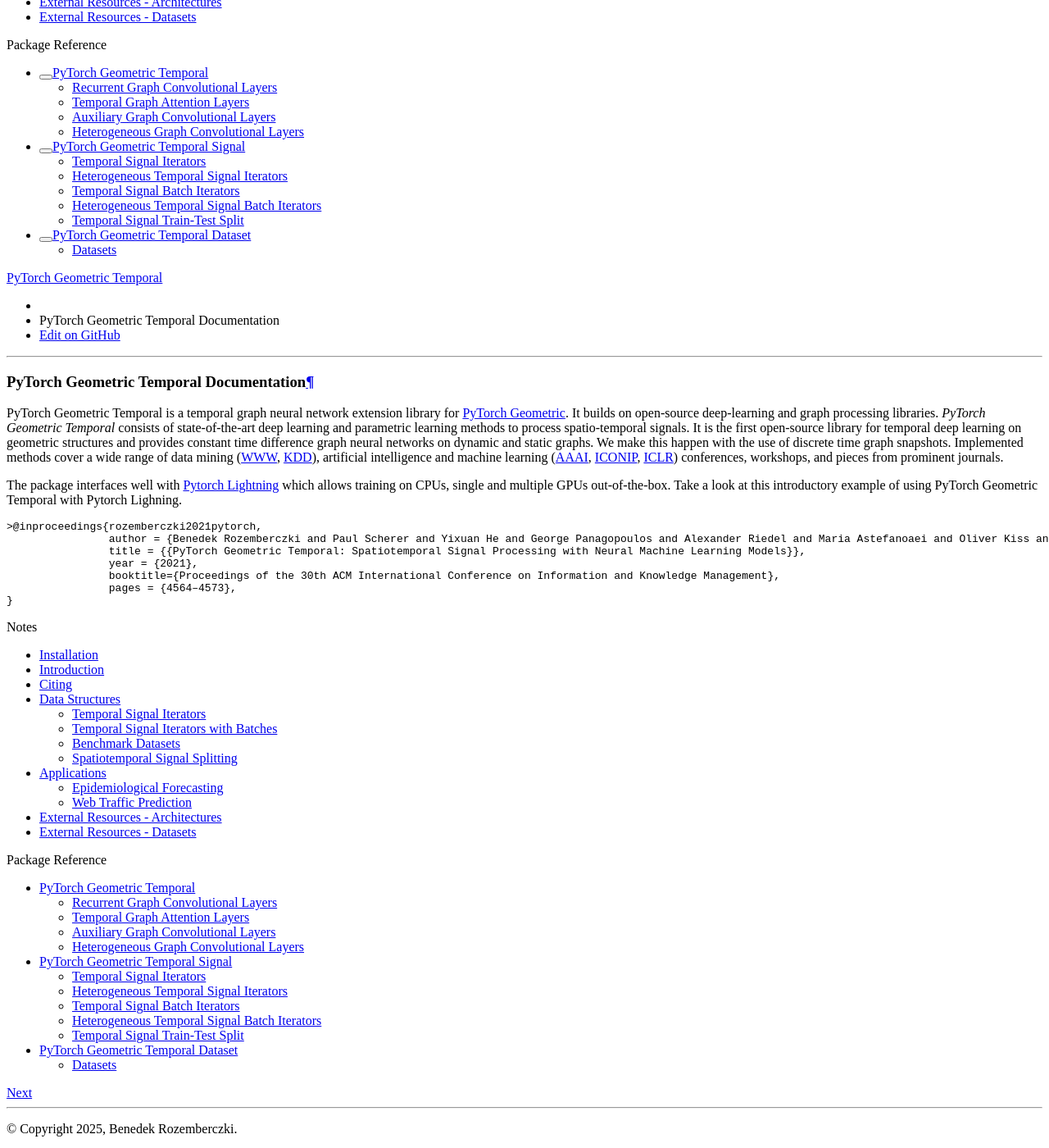
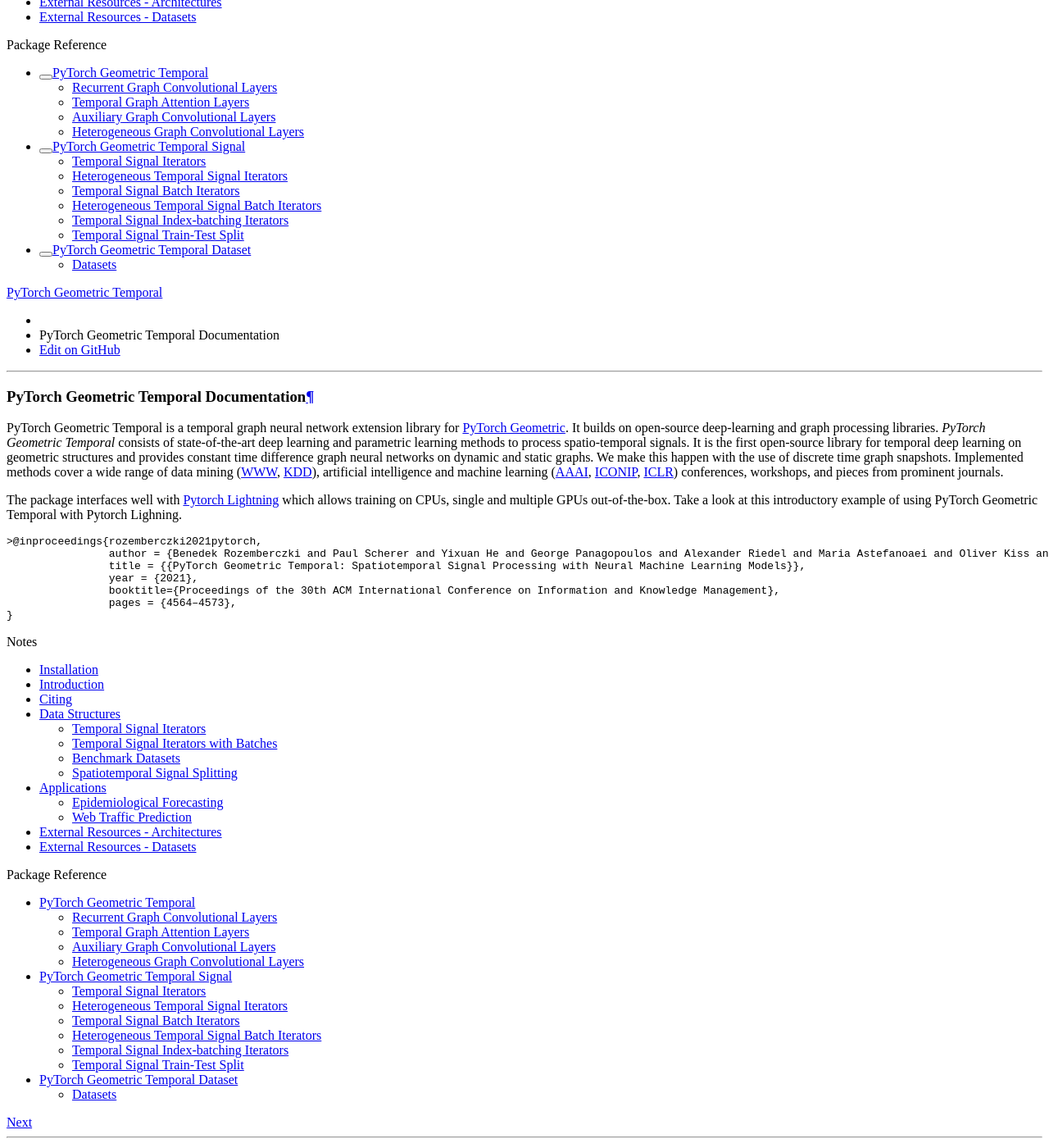
Before and after one commit to benedekrozemberczki/pytorch_geometric_temporal, a Sphinx documentation site: the page built from docs/source/index.rst, in a window 1280 px wide and 1400 px high, scrolled down 959 px. Shown: the whole window at 82% size. Built offline with Sphinx 7.4.7 and the Read the Docs theme 3.1.0, drawn with Linux system fonts in a browser that asks for light colours.

Commit message:
Add docs to include index dataset and update comments to match formatting

```diff
--- a/docs/source/modules/signal.rst
+++ b/docs/source/modules/signal.rst
@@ -64,9 +64,16 @@ Heterogeneous Temporal Signal Batch Iterators
     :members:
     :undoc-members:
 
+Temporal Signal Index-batching Iterators
+--------------------------------
+
+
+.. automodule:: torch_geometric_temporal.signal.index_dataset
+    :members:
+    :undoc-members:
+
 Temporal Signal Train-Test Split
 --------------------------------
-
 .. automodule:: torch_geometric_temporal.signal.temporal_signal_split
     :members:
     :undoc-members:
```
Also changed, not shown: 1 other file.
